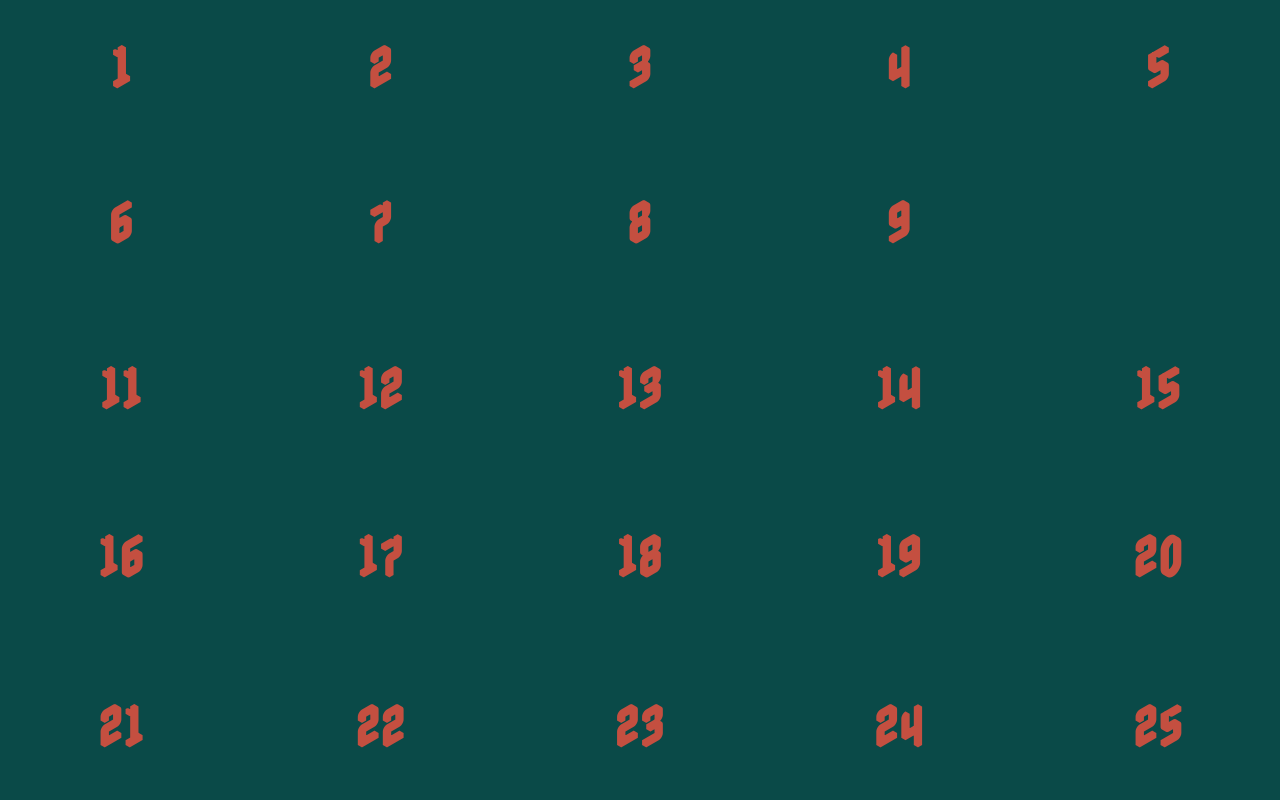
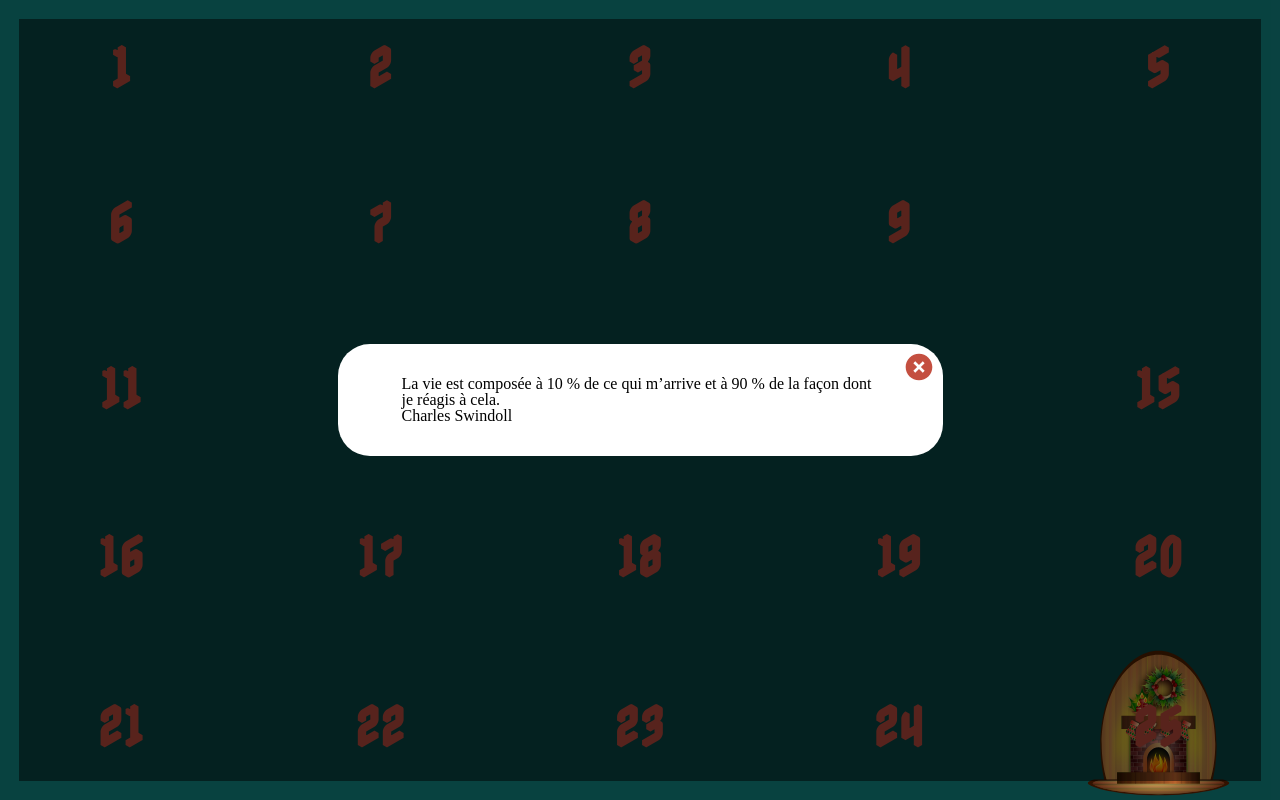
Before and after one commit to Geraldine743/calendrier-de-l-avent-V1, a plain HTML site: page index.html in a window 1280 px wide. Both pictures are taken after a click on the button "10". Drawn offline with Linux system fonts and the light colour scheme.

Commit message:
add functions openModal and closeModal in JS and add file quotes.js

```diff
--- a/index.html
+++ b/index.html
@@ -39,8 +39,8 @@
     <dialog class="modal js-modal">
         <div class="modal__container">
             <blockquote>
-                <p class="modal__quote js-quote"></p>
-                <footer class="modal__author js-author"></footer>
+                <p class="modal__quote js-quote">gdighef</p>
+                <footer class="modal__author js-author">fggfiwFUGw</footer>
             </blockquote>
             <form method="dialog">
                 <button class="modal__close" type="submit">
--- a/modules/Animation.js
+++ b/modules/Animation.js
@@ -1,3 +1,5 @@
+import quotes from './quotes.js'
+
 class Animation {
     constructor () {
         this.boxes=document.querySelectorAll(".js-box")
@@ -5,11 +7,16 @@ class Animation {
         this.dateNumber= this.today.getDate ()
         this.url= 'assets/audios/opening-song.mp3'
         this.song= new Audio (this.url)
+        this.modal= document.querySelector ('.js-modal')
+        this.quote=this.modal.querySelector ('.js-quote')
+        this.author=this.modal.querySelector ('.js-author')
+
         this.init ()
     }
 
     init (){
         this.triggerAnimation ()
+        this.closeModal ()
     }
 
     triggerAnimation () {
@@ -19,6 +26,7 @@ class Animation {
                 if (this.boxNumber<= this.dateNumber){
                     this.playSong ()
                     this.showImage(box)
+                    this.openModal (this.boxNumber)
                 }
             })
         })
@@ -33,6 +41,18 @@ class Animation {
     showImage (boxToHide){
         boxToHide.classList.add('hide')
     }
+
+    openModal (index) {
+        this.modal.showModal ()
+        this.quote.textContent= quotes[index].quote
+        this.author.textContent= quotes[index].author
+    }
+
+    closeModal() {
+        this.modal.addEventListener ('close', ()=>{
+            this.song.pause ()
+        })
+    }
 }
 
 export {Animation}
--- /dev/null
+++ b/modules/quotes.js
@@ -0,0 +1,185 @@
+const quotes = [
+    {
+      "quote": "La vie est de faire un impact, et non pas faire un revenu.",
+      "author": "Kevin Kruse"
+    },
+    {
+      "quote": "Tout ce que l’esprit de l’homme peut concevoir et croire, il peut l’accomplir.",
+      "author": "Napoleon Hill"
+    },
+    {
+      "quote": "Ne vous efforcez pas de réussir, mais plutôt d'avoir de la valeur.",
+      "author": "Albert Einstein"
+    },
+    {
+      "quote": "Deux routes divergeaient dans un bois, et j'ai pris celle la moins fréquentée, et cela a fait toute la différence.",
+      "author": "Robert Frost"
+    },
+    {
+      "quote": "J’attribue mon succès à ceci : je n’ai jamais donné ni accepté d’excuse.",
+      "author": "Florence Nightingale"
+    },
+    {
+      "quote": "Vous ratez 100 % des tirs que vous ne tentez pas.",
+      "author": "Wayne Gretzky"
+    },
+    {
+      "quote": "Le plus difficile est la décision d'agir, le reste n'est qu'une question de ténacité.",
+      "author": "Amelia Earhart"
+    },
+    {
+      "quote": "La définition d’un objectif est le point de départ de toute réussite.",
+      "author": "W. Clement Stone"
+    },
+    {
+      "quote": "La vie, c’est ce qui vous arrive pendant que vous êtes occupé à faire d’autres projets.",
+      "author": "John Lennon"
+    },
+    {
+      "quote": "Nous devenons ce à quoi nous pensons.",
+      "author": "Earl Nightingale"
+    },
+    {
+      "quote": "La vie est composée à 10 % de ce qui m’arrive et à 90 % de la façon dont je réagis à cela.",
+      "author": "Charles Swindoll"
+    },
+    {
+      "quote": "La façon la plus courante dont les gens renoncent à leur pouvoir est de penser qu’ils n’en ont pas.",
+      "author": "Alice Walker"
+    },
+    {
+      "quote": "L'esprit est tout. Ce que vous pensez, vous le devenez.",
+      "author": "Buddha"
+    },
+    {
+      "quote": "Votre temps est limité, alors ne le gaspillez pas à vivre la vie de quelqu’un d’autre.",
+      "author": "Steve Jobs"
+    },
+    {
+      "quote": "Je ne suis pas le produit des circonstances, mais celui de mes décisions.",
+      "author": "Stephen Covey"
+    },
+    {
+      "quote": "Chaque enfant est un artiste. Le problème est de savoir comment le rester une fois adulte.",
+      "author": "Pablo Picasso"
+    },
+    {
+      "quote": "Tout ce que vous pouvez faire, ou rêvez de faire, entreprenez-le. L'audace est porteuse de génie, de puissance et de magie. ",
+      "author": "Johann Wolfgang von Goethe"
+    },
+    {
+      "quote": "La vie se rétrécit ou s’étend en proportion du courage de chacun.",
+      "author": "Anais Nin"
+    },
+    {
+      "quote": "La seule personne que vous êtes destiné à devenir est la personne que vous décidez d’être.",
+      "author": "Ralph Waldo Emerson"
+    },
+    {
+      "quote": "Avancez avec confiance vers vos rêves. Vivez la vie que vous avez imaginée.",
+      "author": "Henry David Thoreau"
+    },
+    {
+      "quote": "Certaines choses attirent votre regard, mais ne recherchez que celles qui capturent le cœur.",
+      "author": " Ancient Indian Proverb"
+    },
+    {
+      "quote": "Croyez que vous pouvez y arriver et vous y êtes déjà à mi-chemin.",
+      "author": "Theodore Roosevelt"
+    },
+    {
+      "quote": "Commencez là où vous êtes. Utilisez ce que vous avez. Faites ce que vous pouvez.",
+      "author": "Arthur Ashe"
+    },
+    {
+      "quote": "Tombez sept fois et relevez-vous huit fois",
+      "author": "Japanese Proverb"
+    },
+    {
+      "quote": "Quand je lâche prise sur ce que je suis, je deviens ce que je pourrais être.",
+      "author": "Lao Tzu"
+    },
+    {
+      "quote": "La vie ne se mesure pas au nombre de respirations que nous prenons, mais aux moments qui nous coupent le souffle.",
+      "author": "Maya Angelou"
+    },
+    {
+      "quote": "Le bonheur n'est pas quelque chose d'immédiat. Il vient de vos propres actions.",
+      "author": "Dalai Lama"
+    },
+    {
+      "quote": "Trop d’entre nous ne vivent pas leurs rêves parce qu’ils vivent leurs peurs.",
+      "author": "Les Brown"
+    },
+    {
+      "quote": "Les limites ne vivent que dans notre esprit. Mais si nous utilisons notre imagination, nos possibilités deviennent illimitées.",
+      "author": "Jamie Paolinetti"
+    },
+    {
+      "quote": "Pour réussir, votre désir de réussite doit être plus grand que votre peur de l’échec.",
+      "author": "Bill Cosby"
+    },
+    {
+      "quote": "Une personne qui n’a jamais fait d’erreur n’a jamais rien essayé de nouveau.",
+      "author": " Albert Einstein"
+    },
+    {
+      "quote": "La personne qui dit que c'est impossible ne doit pas interrompre la personne qui le fait..",
+      "author": "Chinese Proverb"
+    },
+    {
+      "quote": "Il n’est jamais trop tard pour être ce que vous auriez pu être.",
+      "author": "George Eliot"
+    },
+    {
+      "quote": "Vous devenez ce que vous croyez.",
+      "author": "Oprah Winfrey"
+    },
+    {
+      "quote": "Je préférerais mourir de passion que d'ennui.",
+      "author": "Vincent van Gogh"
+    },
+    {
+      "quote":  "Construisez vos propres rêves, ou quelqu'un d'autre vous embauchera pour construire les siens.",
+      "author": "Farrah Gray"
+    },
+    {
+      "quote": "Peu importe la lenteur avec laquelle vous roulez, tant que vous ne vous arrêtez pas.",
+      "author": "Confucius"
+    },
+    {
+      "quote": "N’oubliez pas que ne pas obtenir ce que vous voulez est parfois un merveilleux coup de chance.",
+      "author": "Dalai Lama"
+    },
+    {
+      "quote": "On ne peut pas épuiser sa créativité. Plus on l'utilise, plus on en a.",
+      "author": "Maya Angelou"
+    },
+    {
+      "quote": "Rêvez grand et osez échouer.",
+      "author": "Norman Vaughan"
+    },
+    {
+      "quote": "Nos vies commencent là où se terminer le jour où nous devenons silencieux sur des choses qui comptent.",
+      "author": "Martin Luther King Jr."
+    },
+    {
+      "quote": "Faites ce que vous pouvez, là où vous êtes, avec ce que vous avez.",
+      "author": "Teddy Roosevelt"
+    },
+    {
+      "quote": "Si vous faites ce que vous avez toujours fait, vous obtiendrez ce que vous avez toujours obtenu.",
+      "author": "Tony Robbins"
+    },
+    {
+      "quote": "Vous pourriez être déçu si vous échouez, mais vous êtes condamné si vous n’essayez pas.",
+      "author": "Beverly Sills"
+    },
+    {
+      "quote": "N’oubliez pas que personne ne peut vous faire sentir inférieur sans votre consentement.",
+      "author": "Eleanor Roosevelt"
+    },
+
+  ]
+
+  export default quotes
--- a/sass/components/_advent.sass
+++ b/sass/components/_advent.sass
@@ -10,7 +10,7 @@
 
     &__box
         @include mixins.flex-center()
-        @for $i from 1 through 24
+        @for $i from 1 through 25
             &:nth-child(#{$i})
                 background-image: url("../images/image-#{$i}.svg")
                 background-repeat: no-repeat
```
Also changed, not shown: assets/css/main.css, 1 other file.
